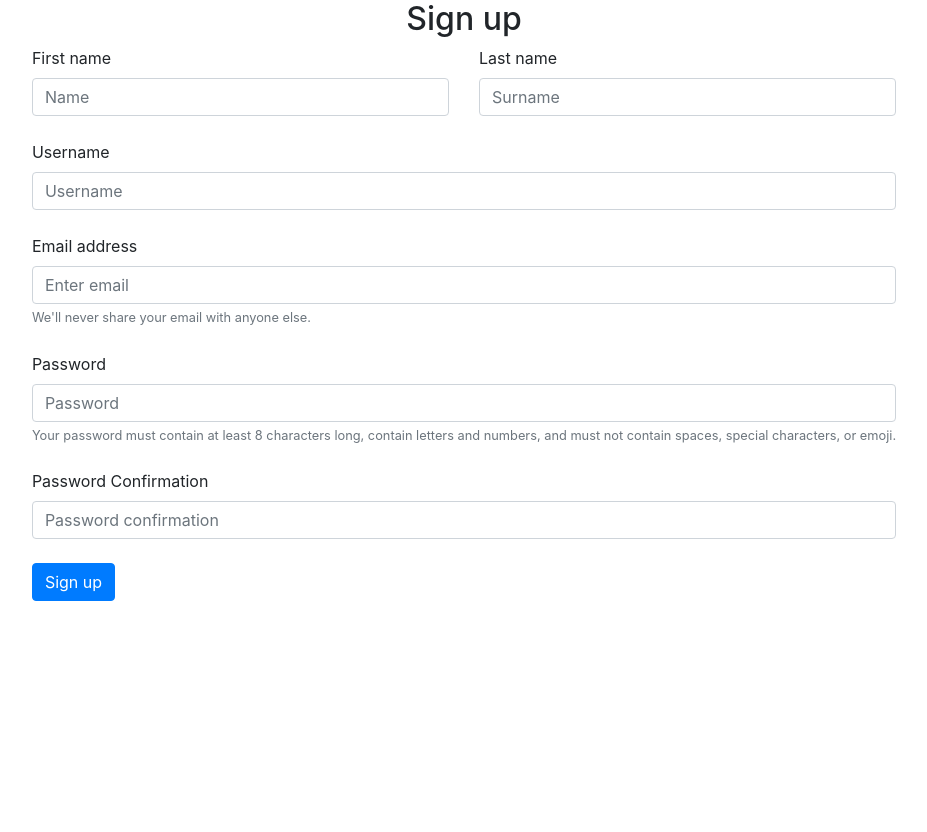
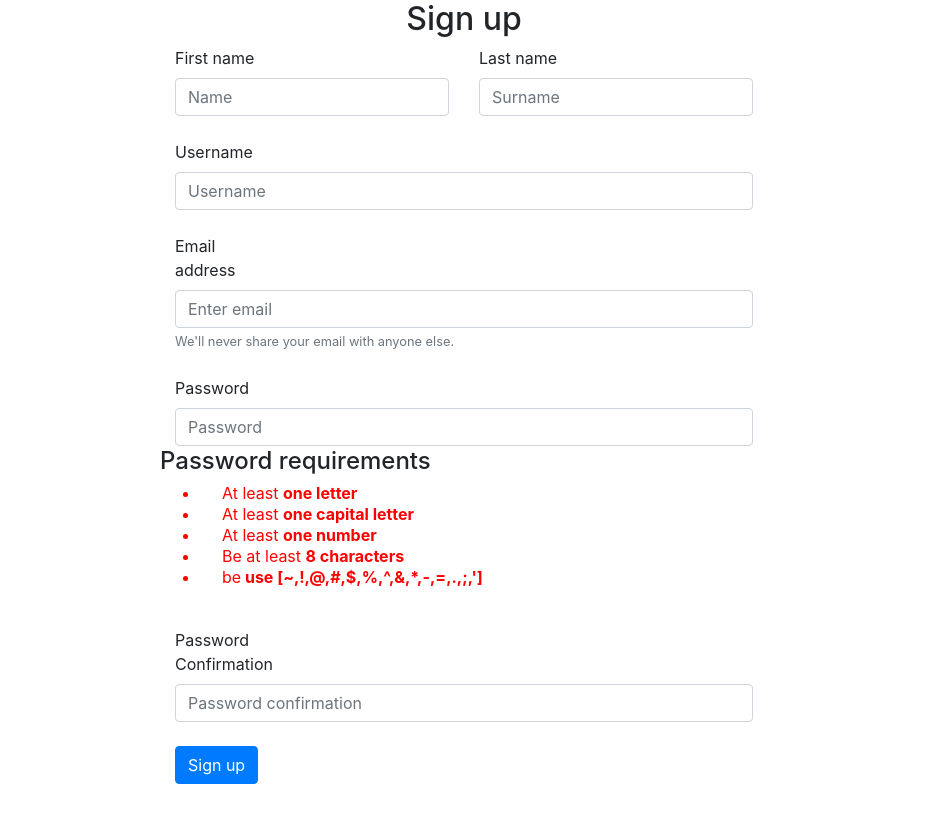
Before and after one commit to AndrzejMiskow/PyFilms-FullStack-Application, a Django app: page /customer/signup/ in a window 1280 px wide. Shown: the part 56-888 px from the top of the page, without its empty margins (176-1103 px from the left). Before the commit the page ends 657 px from the top, so only its background shows below. Run offline with Django 3.2, Linux system fonts and the light colour scheme; some libraries are stand-ins or nearby versions.

Commit message:
Added validation to password and password confiramtion

```diff
--- a/PyFilmsInc_root/customer/templates/signup.html
+++ b/PyFilmsInc_root/customer/templates/signup.html
@@ -7,6 +7,8 @@
 {% endif %}
 
 {% block content %}
+<link rel="stylesheet" href="https://use.fontawesome.com/releases/v5.7.0/css/all.css" integrity="sha384-lZN37f5QGtY3VHgisS14W3ExzMWZxybE1SJSEsQp9S+oqd12jhcu+A56Ebc1zFSJ" crossorigin="anonymous">
+
 <div class="container d-flex flex-column justify-content-center align-items-center">
     <h2>Sign up</h2>
     <form method="post" class="needs-validation">
@@ -46,20 +48,29 @@
         <div class="row">
             <div class="col-sm">
                 <label for="password1">Password</label>
-                <input type="password" class="form-control" id="password1" name="password1" placeholder="Password" required>
-                <small id="passwordHelp" class="form-text text-muted">
-                    Your password must contain at least 8 characters long, contain letters and numbers,
-                    and must not contain spaces, special characters, or emoji.
-                </small>
-                <div id="errorPassword1"></div>
+                <input type="password" class="form-control" id="password1" name="password1" placeholder="Password" data-error="wrong" data-success="right"  required>
+                <div class="col-md-5">
             </div>
         </div>
+        </div>
+        <div class="row">
+                <div id="password_info">
+                    <h4>Password requirements</h4>
+                    <ul>
+                        <li id="letter" class="invalid">At least <strong>one letter</strong></li>
+                        <li id="capital" class="invalid">At least <strong>one capital letter</strong></li>
+                        <li id="number" class="invalid">At least <strong>one number</strong></li>
+                        <li id="length" class="invalid">Be at least <strong>8 characters</strong></li>
+                        <li id="space" class="invalid">be<strong> use [~,!,@,#,$,%,^,&,*,-,=,.,;,']</strong></li>
+                    </ul>
+                </div>
+            </div>
       <br>
         <div class="row">
             <div class="col-sm">
                 <label for="password2">Password Confirmation</label>
-                <input type="password" class="form-control" name="password2" id="password2" placeholder="Password confirmation" required>
-                <div id="errorPassword2"></div>
+                <input type="password" class="form-control" name="password2" id="password2" placeholder="Password confirmation" onkeyup="checkPass(); return false;" required>
+                    <span id="confirmMessage" class="confirmMessage"></span>
             </div>
         </div>
 
--- a/PyFilmsInc_root/static/customer/css/style.css
+++ b/PyFilmsInc_root/static/customer/css/style.css
@@ -240,3 +240,20 @@ a:hover {
     height: auto;
     max-height: 400px;
 }
+
+label
+{
+    width: 100px;
+}
+
+.valid {
+    color: green;
+    line-height: 21px;
+    padding-left: 22px;
+}
+
+.invalid {
+    color: red;
+    line-height: 21px;
+    padding-left: 22px;
+}
--- a/PyFilmsInc_root/static/customer/js/singupValidation.js
+++ b/PyFilmsInc_root/static/customer/js/singupValidation.js
@@ -1,4 +1,74 @@
+$(document).ready(function(){
+
+    $('input[type=password]').keyup(function() {
+        var password = $(this).val();
+
+        //validate the length
+        if ( password.length < 8 ) {
+            $('#length').removeClass('valid').addClass('invalid');
+        } else {
+            $('#length').removeClass('invalid').addClass('valid');
+        }
+
+        //validate letter
+        if ( password.match(/[A-z]/) ) {
+            $('#letter').removeClass('invalid').addClass('valid');
+        } else {
+            $('#letter').removeClass('valid').addClass('invalid');
+        }
+
+        //validate capital letter
+        if ( password.match(/[A-Z]/) ) {
+            $('#capital').removeClass('invalid').addClass('valid');
+        } else {
+            $('#capital').removeClass('valid').addClass('invalid');
+        }
+
+        //validate number
+        if ( password.match(/\d/) ) {
+            $('#number').removeClass('invalid').addClass('valid');
+        } else {
+            $('#number').removeClass('valid').addClass('invalid');
+        }
+
+        //validate space
+        if ( password.match(/[^a-zA-Z0-9\-\/]/) ) {
+            $('#space').removeClass('invalid').addClass('valid');
+        } else {
+            $('#space').removeClass('valid').addClass('invalid');
+        }
+
+    }).focus(function() {
+        $('#password_info').show();
+    }).blur(function() {
+        $('#password_info').hide();
+    });
+
+});
+
+
 //Only allows text input and some symbols
 function textValidation(txt) {
     txt.value = txt.value.replace(/[^a-zA-Z-'\n\r.]+/g, '');
 }
+
+//checking is passwords match
+function checkPass()
+{
+    var pass1 = document.getElementById('password1');
+    var pass2 = document.getElementById('password2');
+    var message = document.getElementById('confirmMessage');
+
+    var correct = "#66cc66";
+    var invalid = "#ff6666";
+
+    if(pass1.value == pass2.value){
+        pass2.style.backgroundColor = correct;
+        message.style.color = correct;
+        message.innerHTML = "Passwords Match"
+    }else{
+        pass2.style.backgroundColor = invalid;
+        message.style.color = invalid;
+        message.innerHTML = "Passwords Do Not Match!"
+    }
+}
```
